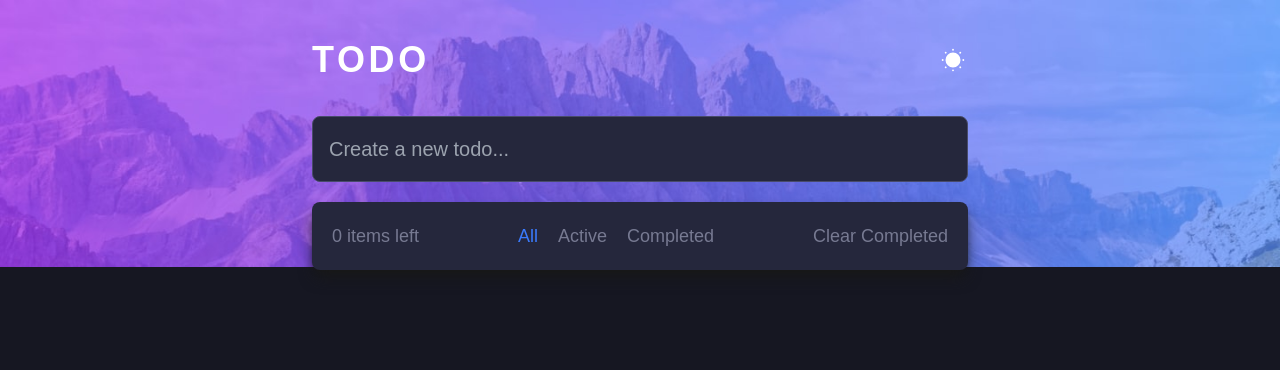
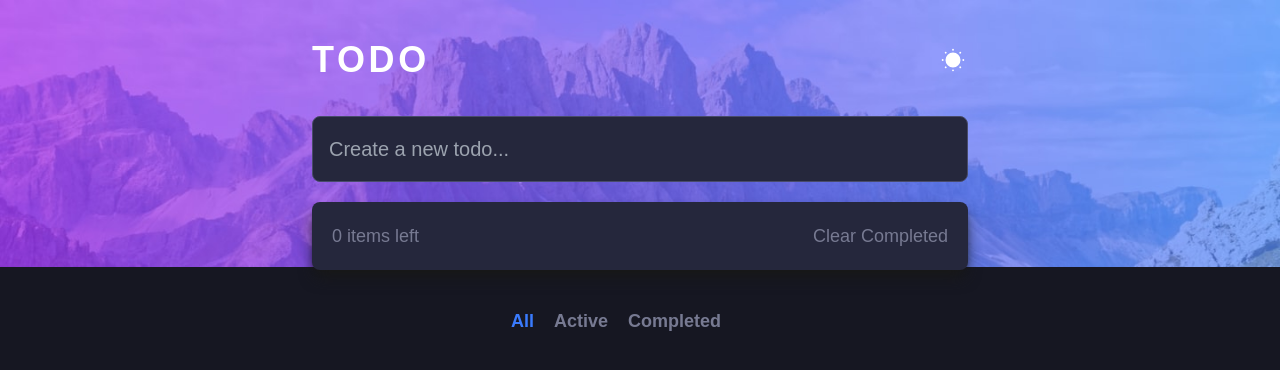
Before and after one commit to Warisaremou/Todo-app, a React (Create React App) app: page / in a window 1280 px wide. Shown: the top 370 px of the page. Built offline with nearby package versions, Linux system fonts and the light colour scheme; the HTML template or start-up script is replaced by a standard one.

Commit message:
Styling main-options class

```diff
--- a/src/index.css
+++ b/src/index.css
@@ -6,7 +6,9 @@
   box-sizing: border-box;
 }
 .todo-input {
-  @apply w-full h-11 px-4 py-8 rounded-lg border border-y-text-light dark:border-text-dark outline-blue-400 dark:outline-none text-lg md:text-xl text-text-dark dark:text-text-light dark:bg-input-dark transition ease-in-out duration-100;
+  @apply w-full h-11 px-4 py-8 rounded-lg border border-y-text-light dark:border-text-dark
+  outline-blue-400 dark:outline-none text-lg md:text-xl text-text-dark dark:text-text-light
+  dark:bg-input-dark transition ease-in-out duration-100;
 }
 
 .my-todo:last-child {
@@ -14,7 +16,8 @@
 }
 
 .check-btn {
-  @apply relative text-2xl md:text-3xl text-transparent cursor-pointer border dark:border-gray-700 rounded-full hover:border-active-option dark:hover:border-active-option transition-colors ease-in duration-200;
+  @apply relative text-2xl md:text-3xl text-transparent cursor-pointer border dark:border-gray-700
+  rounded-full hover:border-active-option dark:hover:border-active-option transition-colors ease-in duration-200;
 }
 
 .check-btn:focus {
@@ -33,6 +36,11 @@
   @apply hover:text-dark-gray duration-100 ease-in-out;
 }
 
+.main-options{
+  @apply font-semibold absolute top-[85px] left-0 bg-input-dark rounded-lg w-full
+  py-3 px-8 text-center md:relative md:w-auto md:bottom-0 md:left-0 md:py-0 md:px-0 md:bg-transparent;
+}
+
 @keyframes bounce {
   0% {
     transform: rotate(90deg);
```
